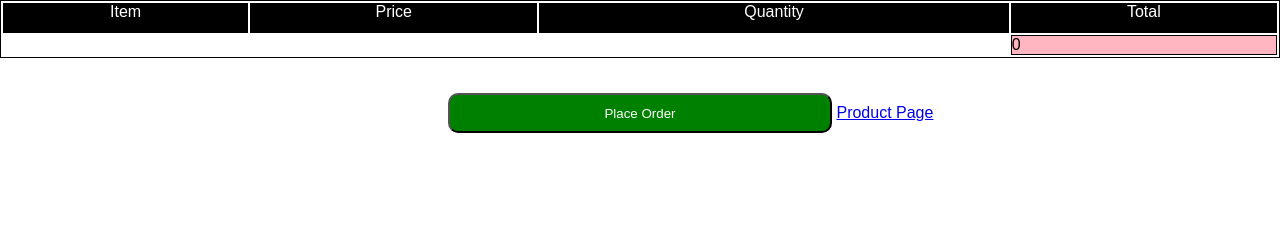
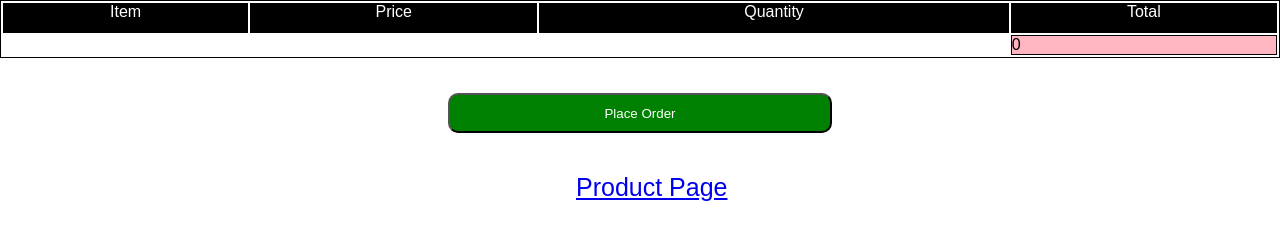
Before and after one commit to coding-neophyte/lab-06-e-commerce-site, a plain HTML site: page cart/cart.html in a window 1280 px wide. Drawn offline with Linux system fonts and the light colour scheme.

Commit message:
centering the product page link

```diff
--- a/cart/cart.html
+++ b/cart/cart.html
@@ -37,7 +37,9 @@
 <button id="buy-now">Place Order</button>
 
 <body>
-    <a href="../product/index.html"> Product Page</a>
+    <div id="backToProducts">
+        <a href="../product/index.html"> Product Page</a>
+    </div>
     <script src="./cart.js" type="module"></script>
     <script src=""></script>
 </body>
--- a/styles/style.css
+++ b/styles/style.css
@@ -150,3 +150,9 @@ tr:nth-child(even){
     background-color: green;
     border-radius: 10px;
 }
+
+#backToProducts{
+    margin-left: 45%;
+    margin-top: 40px;
+    font-size: 25px;
+}
```
